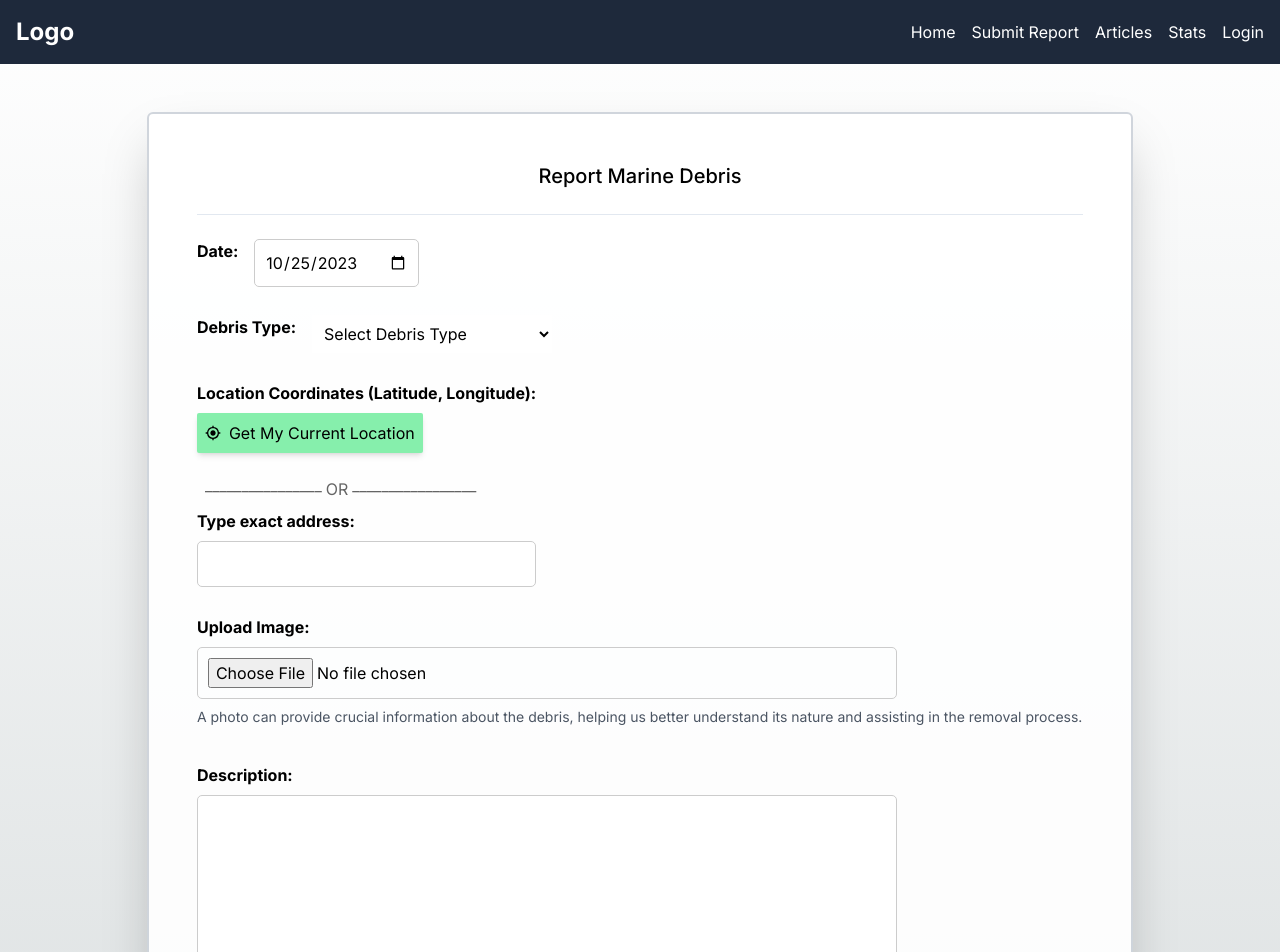
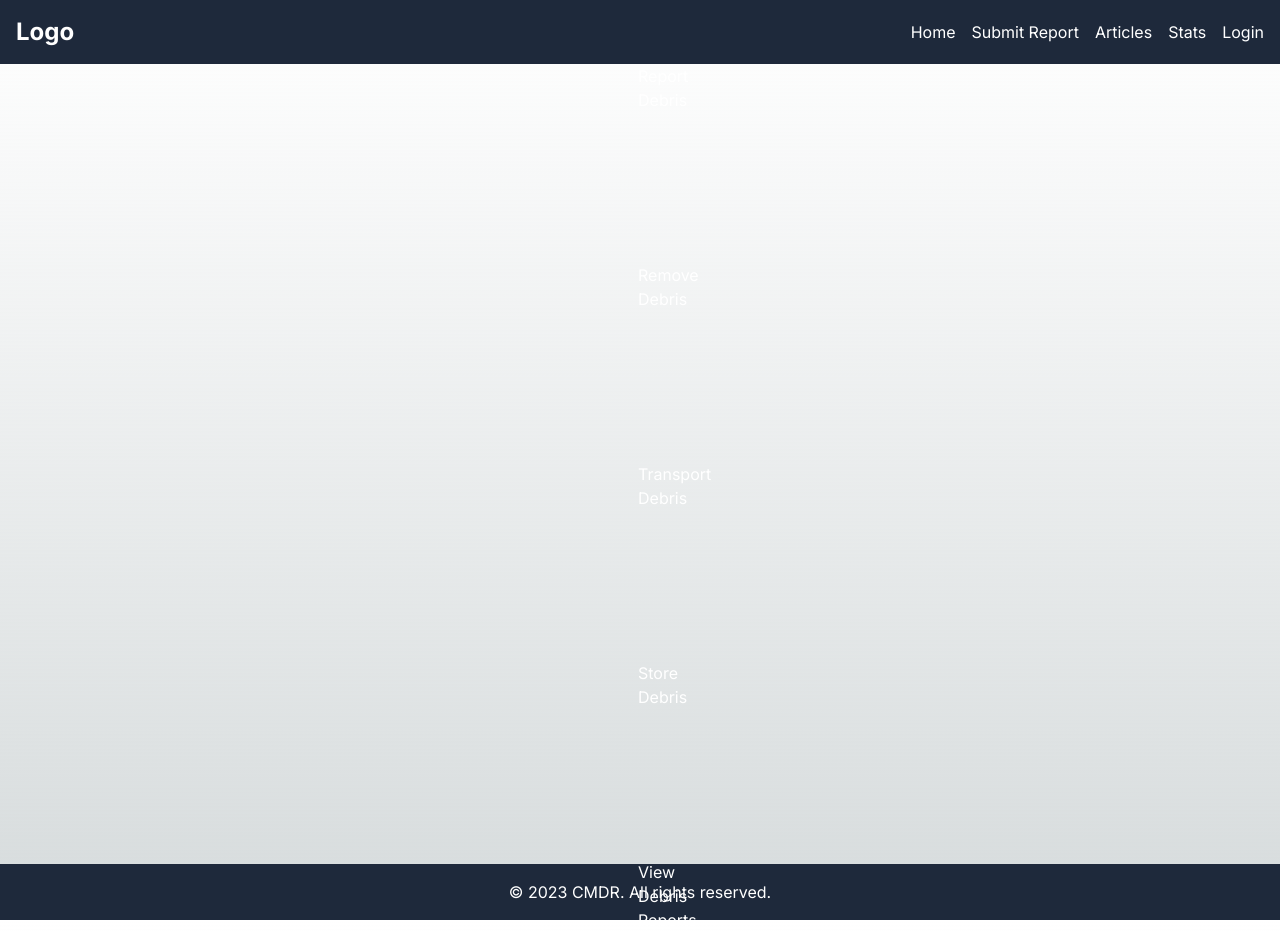
Before and after one commit to Alexandra-Haynes/ocean-watch-hacc23, a Next.js app: page / in a window 1280 px wide. Shown: the top 952 px of the page. Built offline with nearby package versions, Linux system fonts and the light colour scheme.

Commit message:
Adding other potential pages

```diff
--- a/app/page.tsx
+++ b/app/page.tsx
@@ -1,13 +1,12 @@
 import React from "react";
-import ReportForm from "./components/ReportForm";
 import Navbar from "./components/Navbar";
 import Footer from "./components/Footer";
+import Link from "next/link";
 
 const Home: React.FC = () => {
   return (
     <>
       <Navbar />
-
       <main className="bg-cover bg-no-repeat flex min-h-screen flex-col items-center justify-between px-4 ">
         <div
           className="absolute top-0 left-0 w-full h-full -z-10"
@@ -17,7 +16,21 @@ const Home: React.FC = () => {
           //   backgroundRepeat: "no-repeat",
           // }}
         ></div>
-        <ReportForm />
+          <Link className="w-1 h-1" href="/report">
+            <h2 className="text-white">Report Debris</h2>
+          </Link>
+          <Link className="w-1 h-1" href="/remove">
+            <h2 className="text-white">Remove Debris</h2>
+          </Link>
+          <Link className="w-1 h-1" href="/transport">
+            <h2 className="text-white">Transport Debris</h2>
+          </Link>
+          <Link className="w-1 h-1" href="/store">
+            <h2 className="text-white">Store Debris</h2>
+          </Link>
+          <Link className="w-1 h-1" href="/results">
+            <h2 className="text-white">View Debris Reports</h2>
+          </Link>
       </main>
       <Footer />
     </>
--- /dev/null
+++ b/app/remove/page.tsx
@@ -0,0 +1,8 @@
+
+export default function RemovePage() {
+  return (
+  <>
+    <h1>Removal Page</h1>
+  </>
+  )
+}
--- /dev/null
+++ b/app/report/page.tsx
@@ -0,0 +1,10 @@
+import ReportForm from "../components/ReportForm";
+
+export default function ReportPage() {
+  return (
+  <>
+    <h1>Reporting Page</h1>
+    <ReportForm />
+  </>
+  )
+}
--- /dev/null
+++ b/app/results/page.tsx
@@ -0,0 +1,8 @@
+
+export default function ResultsPage() {
+  return (
+  <>
+    <h1>Results Page</h1>
+  </>
+  )
+}
--- /dev/null
+++ b/app/store/page.tsx
@@ -0,0 +1,8 @@
+
+export default function StoragePage() {
+  return (
+  <>
+    <h1>Debris Storage Page</h1>
+  </>
+  )
+}
--- /dev/null
+++ b/app/transport/page.tsx
@@ -0,0 +1,8 @@
+
+export default function TransportPage() {
+  return (
+  <>
+    <h1>Transport Page</h1>
+  </>
+  )
+}
```
